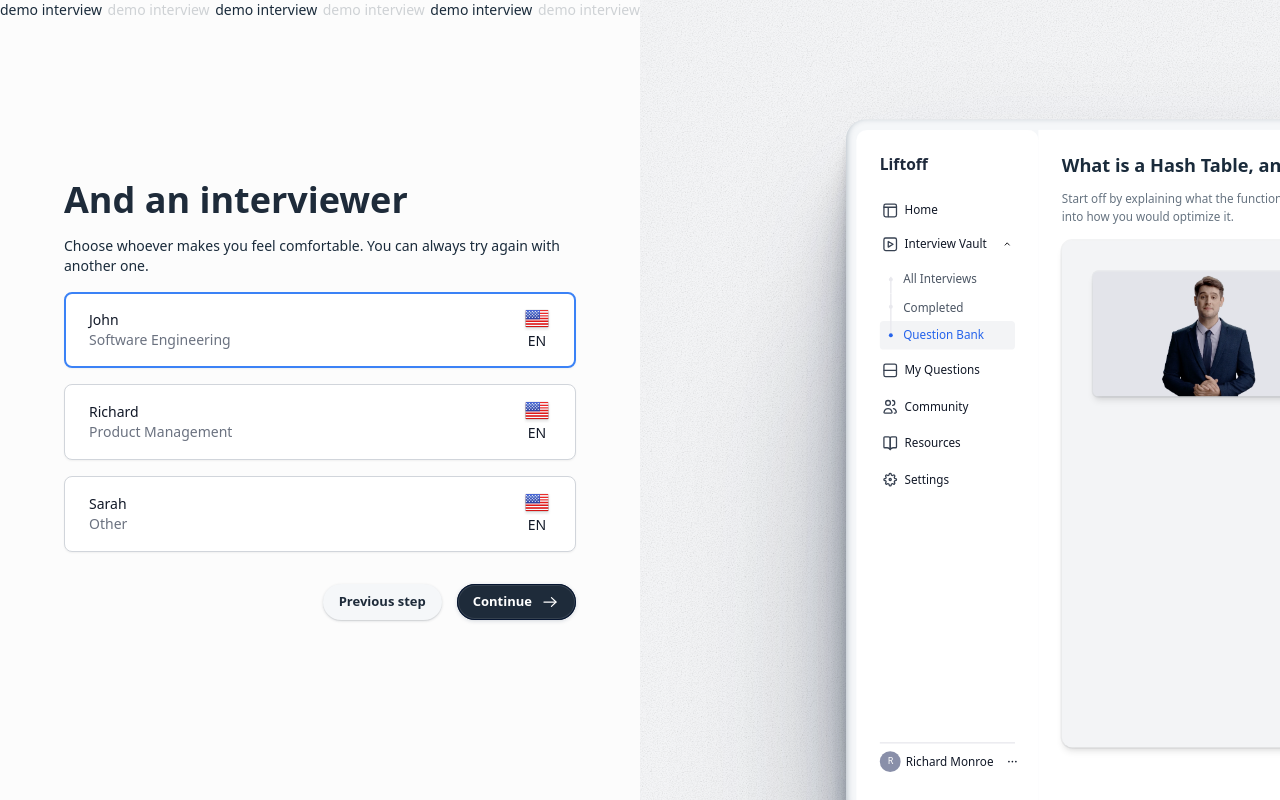
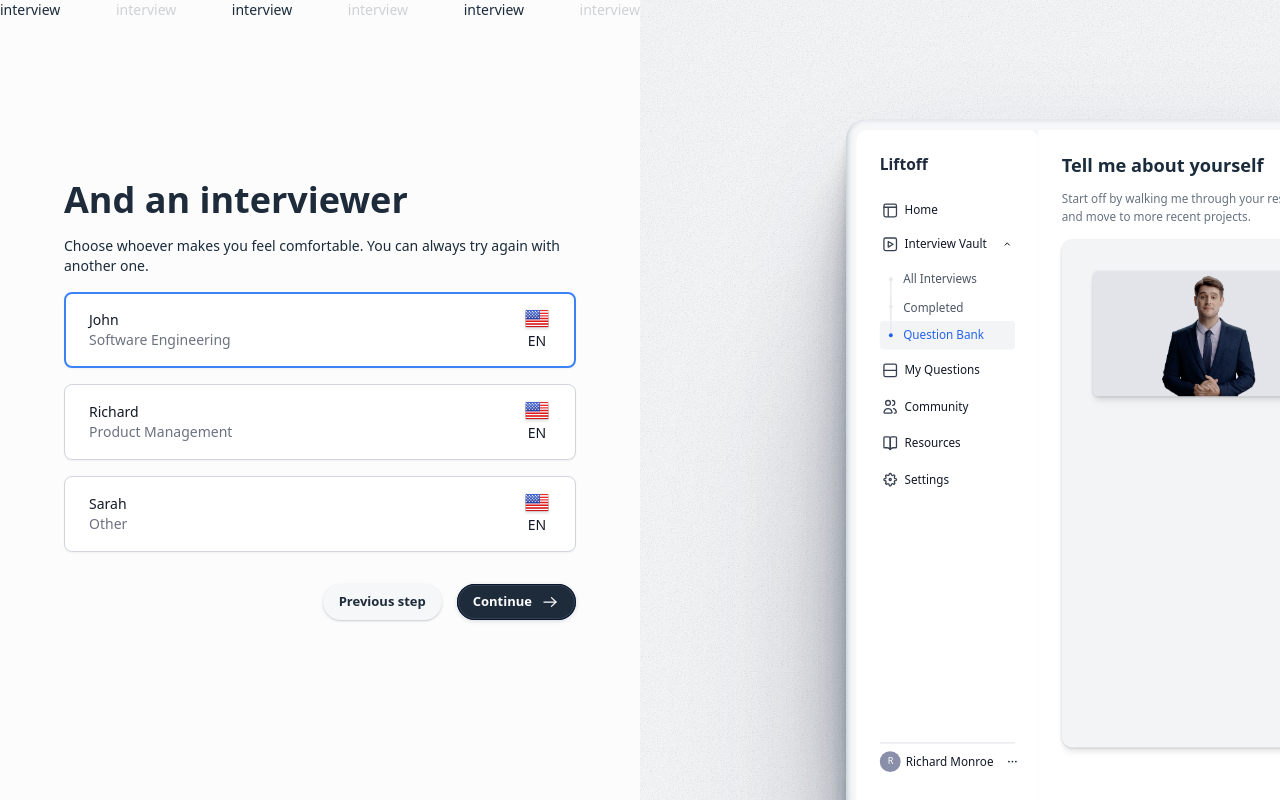
Before and after one commit to Blu-Fi-Tech-Inc/Interview-Prep-With-AI, a Next.js app: page /demo in a window 1280 px wide. Both pictures are taken after a click on the button "Continue". Built offline with nearby package versions, Linux system fonts and the light colour scheme; what @ffmpeg/ffmpeg would draw is missing.

Commit message:
Update demo.tsx

```diff
--- a/pages/demo.tsx
+++ b/pages/demo.tsx
@@ -307,34 +307,34 @@ export default function DemoPage() {
         <div className="w-full min-h-screen flex flex-col px-4 pt-2 pb-8 md:px-8 md:py-2 bg-[#FCFCFC] relative overflow-x-hidden">
           <p className="absolute w-full top-0 h-[60px] flex flex-row justify-between -ml-4 md:-ml-8">
             <span className="text-sm text-[#1a2b3b] font-medium">
-              demo interview
+              interview
             </span>
             <span className="text-sm text-[#1a2b3b] font-medium opacity-20">
-              demo interview
+              interview
             </span>
             <span className="text-sm text-[#1a2b3b] font-medium">
-              demo interview
+              interview
             </span>
             <span className="text-sm text-[#1a2b3b] font-medium opacity-20 hidden sm:block">
-              demo interview
+              interview
             </span>
             <span className="text-sm text-[#1a2b3b] font-medium hidden sm:block">
-              demo interview
+              interview
             </span>
             <span className="text-sm text-[#1a2b3b] font-medium opacity-20 hidden xl:block">
-              demo interview
+              interview
             </span>
             <span className="text-sm text-[#1a2b3b] font-medium opacity-20 hidden sm:block">
-              demo interview
+              interview
             </span>
             <span className="text-sm text-[#1a2b3b] font-medium opacity-20 hidden sm:block">
-              demo interview
+              interview
             </span>
             <span className="text-sm text-[#1a2b3b] font-medium hidden sm:block">
-              demo interview
+              interview
             </span>
             <span className="text-sm text-[#1a2b3b] font-medium opacity-20 hidden xl:block">
-              demo interview
+              interview
             </span>
           </p>
           {completed ? (
@@ -390,7 +390,7 @@ export default function DemoPage() {
                   </p>
                 </div>
                 <Link
-                  href="https://github.com/Tameyer41/liftoff"
+                  href="https://github.com/Blu-Fi-Tech-Inc/Interview-Prep-With-AI"
                   target="_blank"
                   className="group rounded-full pl-[8px] min-w-[180px] pr-4 py-2 text-[13px] font-semibold transition-all flex items-center justify-center bg-[#1E2B3A] text-white hover:[linear-gradient(0deg, rgba(255, 255, 255, 0.1), rgba(255, 255, 255, 0.1)), #0D2247] no-underline flex gap-x-2  active:scale-95 scale-100 duration-75"
                   style={{
@@ -525,18 +525,18 @@ export default function DemoPage() {
                               <source
                                 src={
                                   selectedInterviewer.name === "John"
-                                    ? selected.name === "Behavioral"
+                                    ? selected.name === "General"
                                       ? "https://liftoff-public.s3.amazonaws.com/DemoInterviewMale.mp4"
                                       : "https://liftoff-public.s3.amazonaws.com/JohnTechnical.mp4"
                                     : selectedInterviewer.name === "Richard"
-                                    ? selected.name === "Behavioral"
+                                    ? selected.name === "General"
                                       ? "https://liftoff-public.s3.amazonaws.com/RichardBehavioral.mp4"
                                       : "https://liftoff-public.s3.amazonaws.com/RichardTechnical.mp4"
                                     : selectedInterviewer.name === "Sarah"
-                                    ? selected.name === "Behavioral"
+                                    ? selected.name === "General"
                                       ? "https://liftoff-public.s3.amazonaws.com/BehavioralSarah.mp4"
                                       : "https://liftoff-public.s3.amazonaws.com/SarahTechnical.mp4"
-                                    : selected.name === "Behavioral"
+                                    : selected.name === "General"
                                     ? "https://liftoff-public.s3.amazonaws.com/DemoInterviewMale.mp4"
                                     : "https://liftoff-public.s3.amazonaws.com/JohnTechnical.mp4"
                                 }
@@ -810,22 +810,22 @@ export default function DemoPage() {
             className="absolute w-full md:w-1/2 top-0 h-[60px] flex flex-row justify-between"
           >
             <span className="text-sm text-[#1a2b3b] font-medium">
-              demo interview
+              interview
             </span>
             <span className="text-sm text-[#1a2b3b] font-medium opacity-20">
-              demo interview
+              interview
             </span>
             <span className="text-sm text-[#1a2b3b] font-medium">
-              demo interview
+              interview
             </span>
             <span className="text-sm text-[#1a2b3b] font-medium opacity-20 hidden sm:block">
-              demo interview
+              interview
             </span>
             <span className="text-sm text-[#1a2b3b] font-medium hidden sm:block">
-              demo interview
+              interview
             </span>
             <span className="text-sm text-[#1a2b3b] font-medium opacity-20 hidden xl:block">
-              demo interview
+              interview
             </span>
           </motion.p>
           <div className="w-full min-h-[60vh] md:w-1/2 md:h-screen flex flex-col px-4 pt-2 pb-8 md:px-0 md:py-2 bg-[#FCFCFC] justify-center">
@@ -1655,7 +1655,7 @@ export default function DemoPage() {
                       key={selected.id}
                       className="text-[#1a2b3b] text-[14px] leading-[18px] font-semibold absolute"
                     >
-                      {selected.name === "Behavioral"
+                      {selected.name === "General"
                         ? "Tell me about yourself"
                         : selectedInterviewer.name === "John"
                         ? "What is a Hash Table, and what is the average case for each of its operations?"
@@ -1665,7 +1665,7 @@ export default function DemoPage() {
                     </motion.span>
 
                     <ul className="mt-[28px] flex">
-                      {selected.name === "Behavioral" ? (
+                      {selected.name === "General" ? (
                         <li className="list-none max-w-[400px]">
                           Start off by walking me through your resume. Perhaps
                           begin with your internships in college and move to
@@ -1748,7 +1748,7 @@ export default function DemoPage() {
                   </ul>
                 )}
                 {step === 1 &&
-                  (selected.name === "Behavioral" ? (
+                  (selected.name === "General" ? (
                     <motion.ul
                       initial={{ opacity: 0, y: 10 }}
                       animate={{ opacity: 1, y: 0 }}
```
